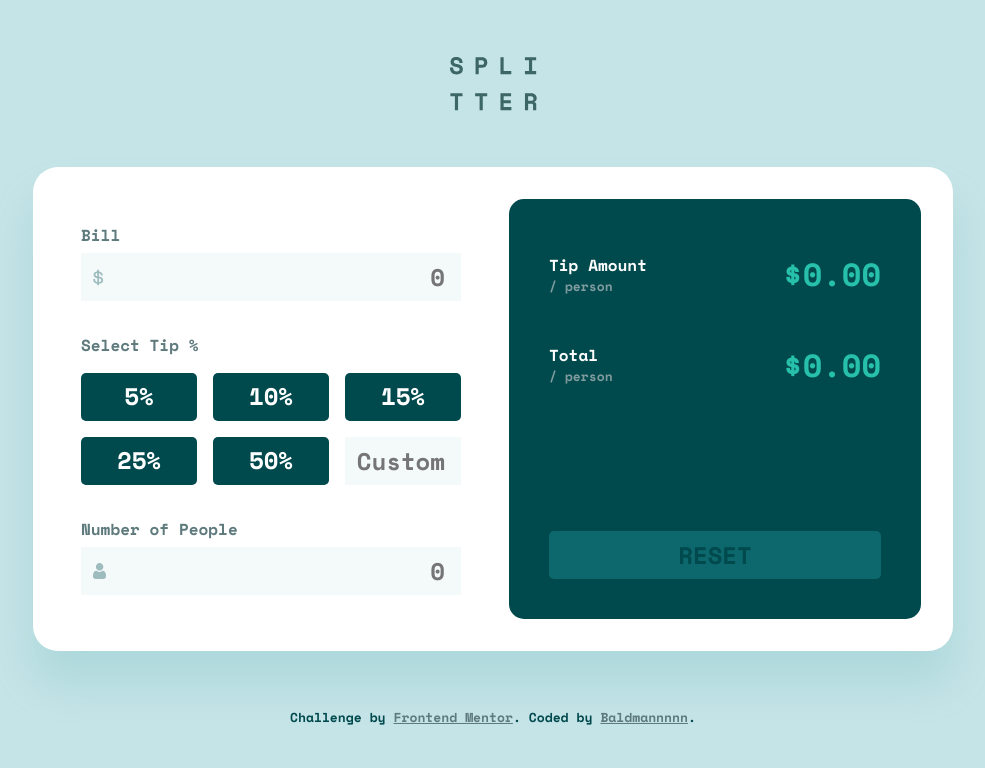
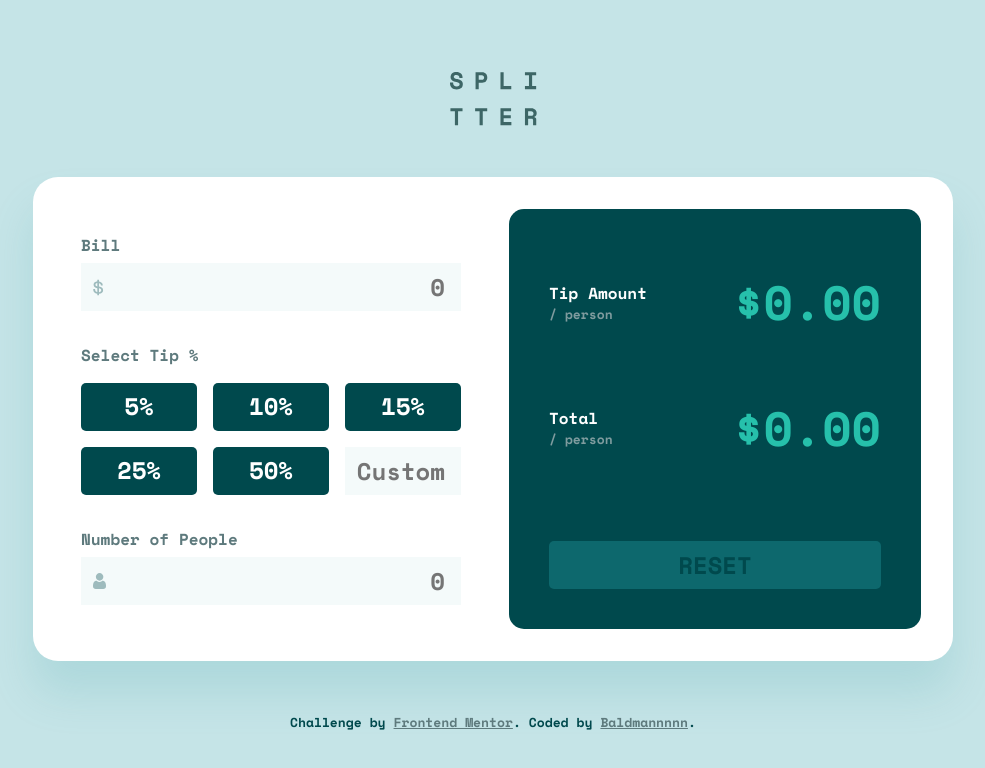
Before and after one commit to baldmannnnn/tip-calculator-app-frontend-mentor-challenge, a website built with Parcel: page src/index.html in a window 1280 px wide. Shown: the whole page, without its empty margins (147-1132 px from the left). Built offline with nearby package versions, Linux system fonts and the light colour scheme.

Commit message:
update README.md

```diff
--- a/src/index.html
+++ b/src/index.html
@@ -67,7 +67,6 @@
               type="text"
               placeholder="Custom"
               id="custom-input"
-              min="1"
               class="text-md text-right w-100 pr-sm"
             />
           </div>
@@ -81,7 +80,6 @@
               type="text"
               placeholder="0"
               id="people-input"
-              min="1"
               class="text-md text-right w-100 pr-sm mt-xs"
             />
           </div>
@@ -92,17 +90,17 @@
         <div id="results">
           <div class="results-wrapper">
             <div class="wrapper d-flex mb-md">
-              <p class="text-sm text-white">
+              <h1 class="text-sm text-white">
                 Tip Amount
                 <span class="text-xs text-grey d-block">/ person</span>
-              </p>
+              </h1>
               <p id="tip-amount" class="text-lg text-primary">$0.00</p>
             </div>
 
             <div class="wrapper d-flex">
-              <p class="text-sm text-white">
+              <h2 class="text-sm text-white">
                 Total <span class="text-xs text-grey d-block">/ person</span>
-              </p>
+              </h2>
               <p id="total" class="text-lg text-primary">$0.00</p>
             </div>
           </div>
--- a/src/sass/layout/_layout.scss
+++ b/src/sass/layout/_layout.scss
@@ -46,7 +46,7 @@ header {
   padding-top: 50px;
 
   @media screen and (min-width: 900px) {
-    padding-top: 0;
+    padding-top: 20px;
   }
 }
 
@@ -116,9 +116,11 @@ main {
 #tip-amount,
 #total {
   line-height: 1.5;
+  font-size: 32px;
 
   @media screen and (min-width: 900px) {
     line-height: 2.2;
+    font-size: 48px;
   }
 }
 
```
Also changed, not shown: README-template.md (deleted), README.md, screenshot.png (added).
